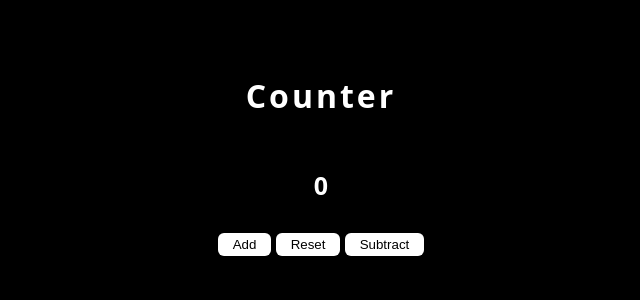
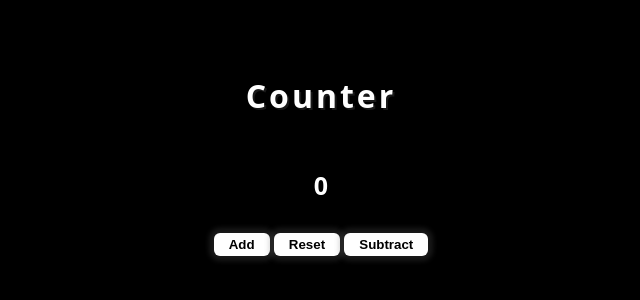
Before and after one commit to matthewpowell3/Counter-App, a plain HTML site: page index.html in a window 1280 px wide. Shown: the part 246-546 px from the top of the page, 319-959 px from the left. Drawn offline with Linux system fonts and the light colour scheme.

Commit message:
1 file modified

```diff
--- a/styles.css
+++ b/styles.css
@@ -33,6 +33,7 @@ header {
 #title {
   display: block;
   letter-spacing: 3px;
+  text-shadow: 2px 2px rgba(100, 100, 100, 0.25);
 }
 
 #number {
@@ -45,9 +46,19 @@ header {
 button {
   background-color: white;
   color: black;
-  font-weight: 500;
+  font-weight: bold;
   padding: 4px 15px;
   border: none;
   border-radius: 6px;
   display: inline-block;
+  transition: all 0.15s;
+  box-shadow: 0px 0px 5px 5px rgba(100, 100, 100, 0.25);
 }
+
+button:hover {
+  opacity: 0.7;
+}
+
+button:active {
+  opacity: 0.4;
+}
```
